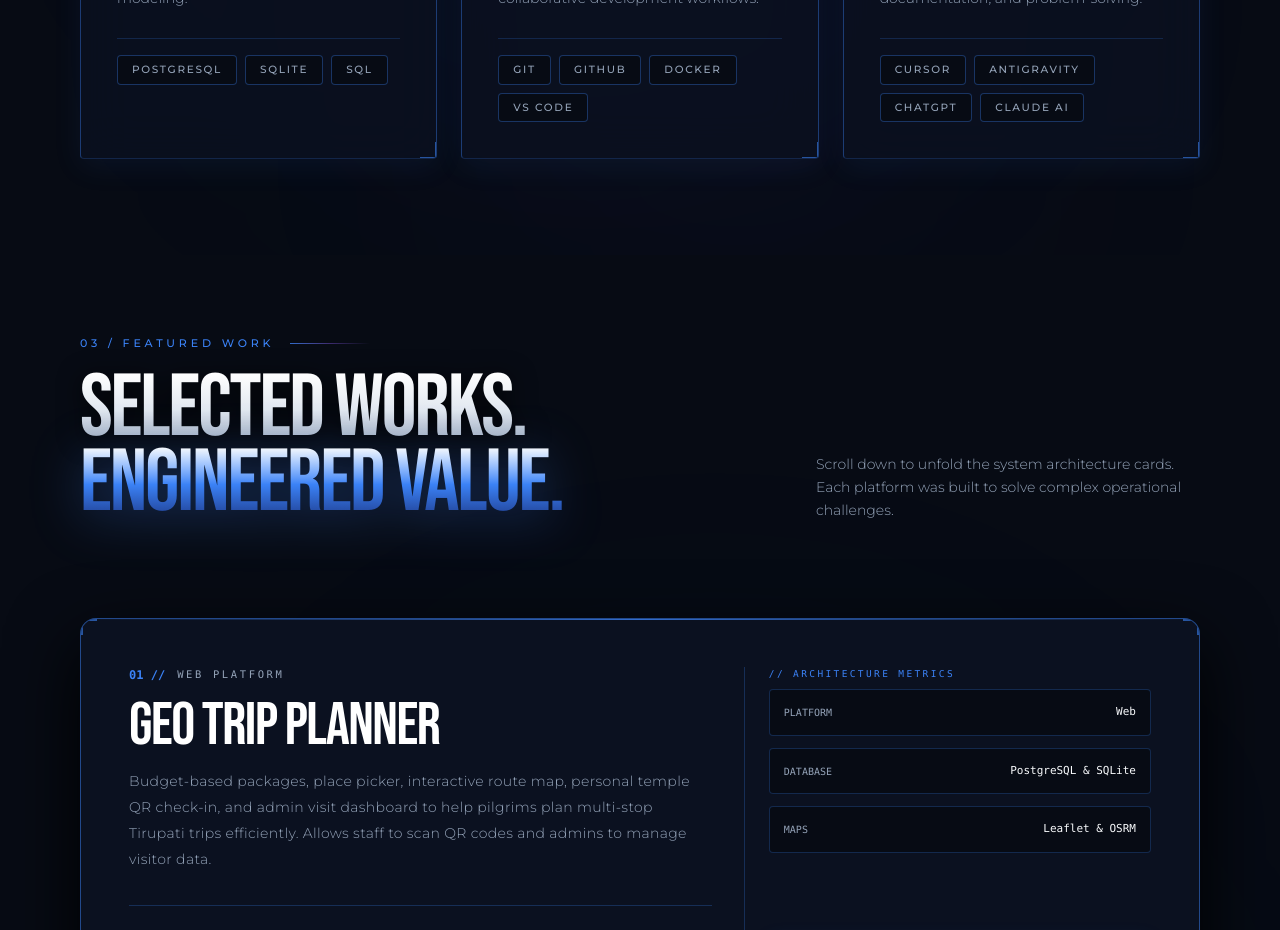
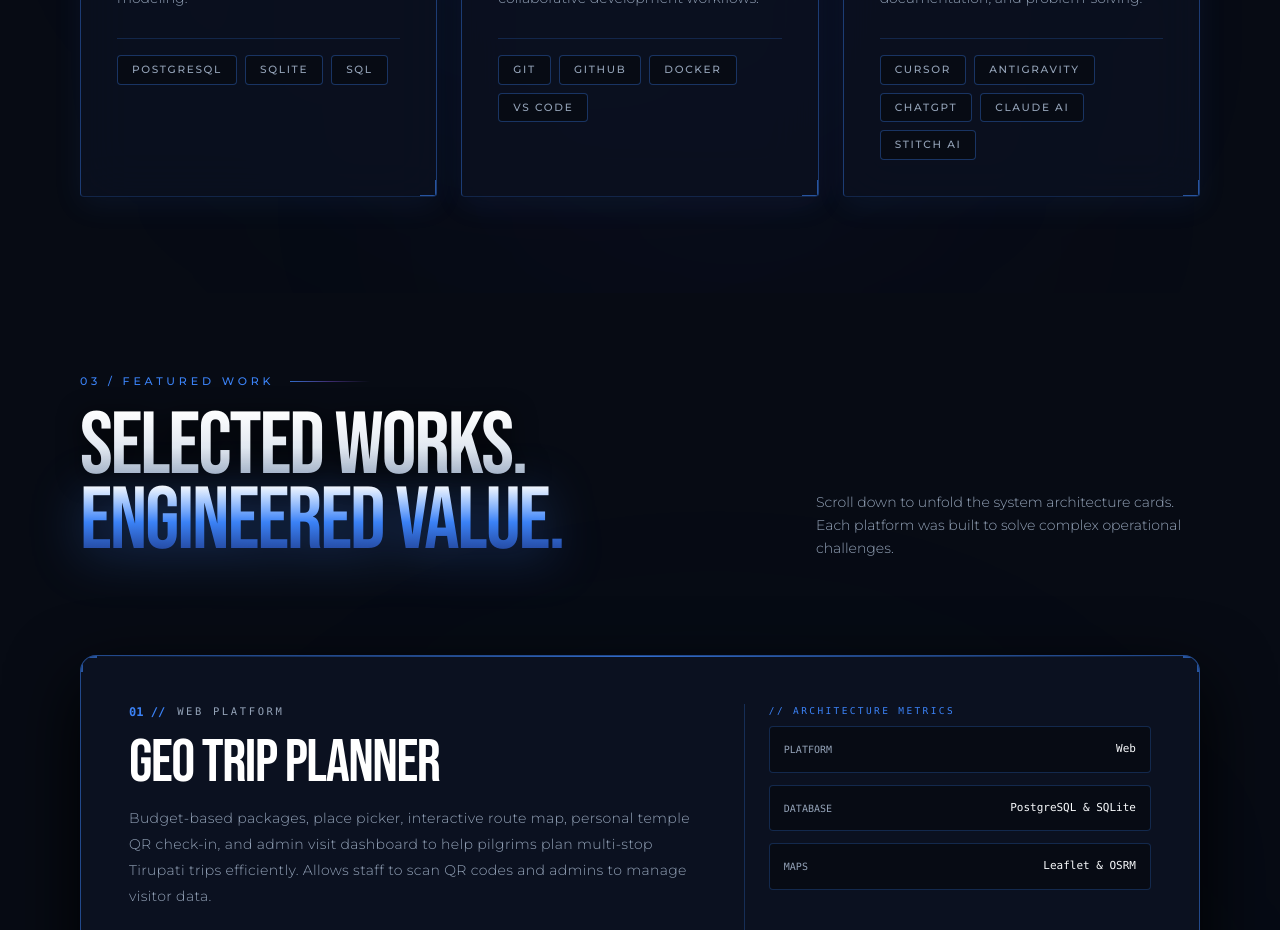
Before and after one commit to Deviprasad101/Portfolio, a React (Vite) app: page / in a window 1280 px wide. Shown: the part 2680-3610 px from the top of the page. Built offline with nearby package versions, Linux system fonts and the light colour scheme; a web font is replaced by a local one.

Commit message:
feat: add Stitch AI to skills section

```diff
--- a/src/components/SkillsSection.tsx
+++ b/src/components/SkillsSection.tsx
@@ -46,7 +46,7 @@ const bentoCategories = [
   {
     title: 'AI DEVELOPMENT',
     badge: 'AI-ASSISTED',
-    items: ['Cursor', 'Antigravity', 'ChatGPT', 'Claude AI'],
+    items: ['Cursor', 'Antigravity', 'ChatGPT', 'Claude AI', 'Stitch AI'],
     description: 'Using AI-assisted development tools for coding, debugging, research, documentation, and problem-solving.',
     stat: 'ACCELERATED',
     colSpan: 'md:col-span-6 lg:col-span-4',
```
